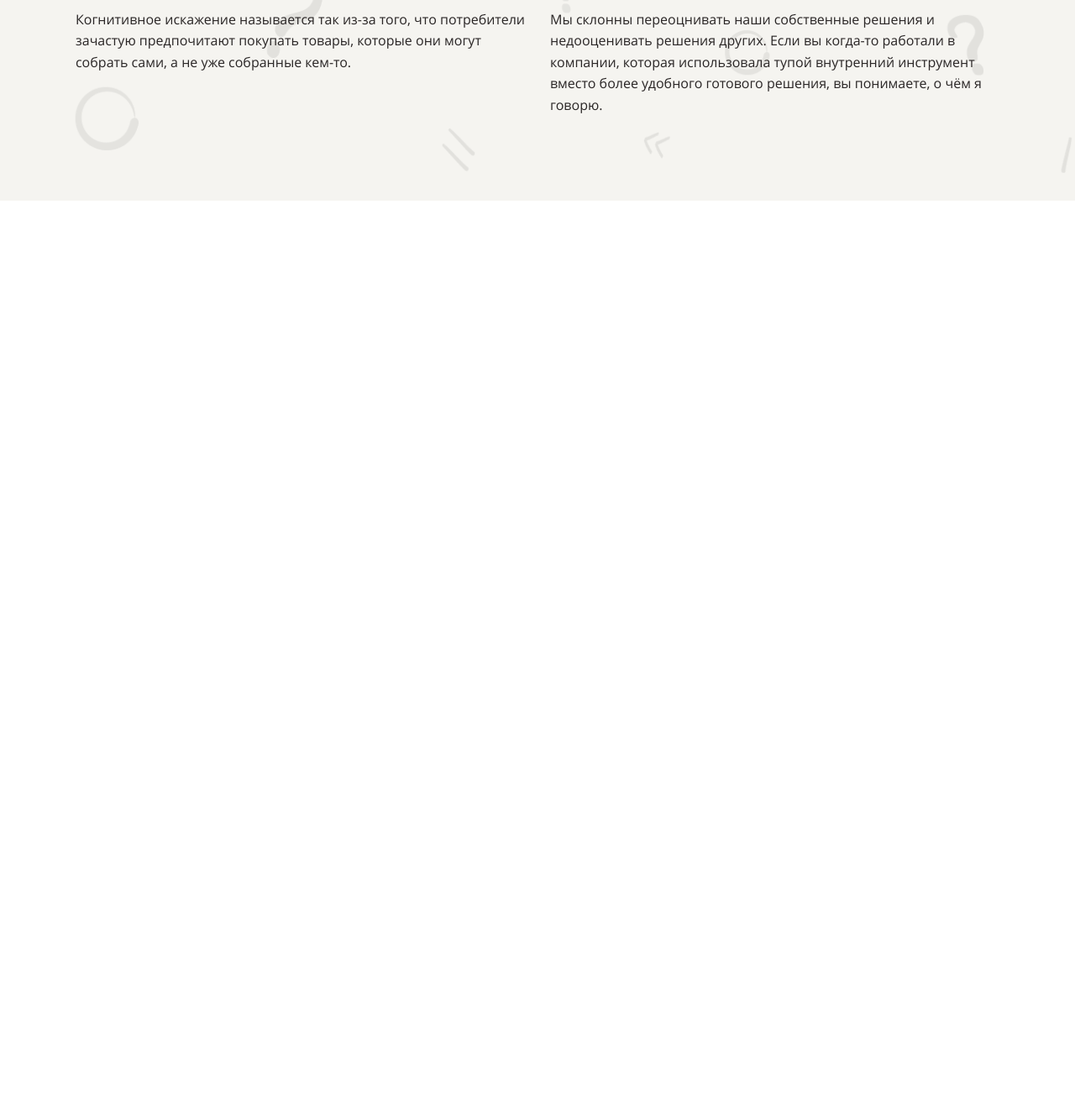
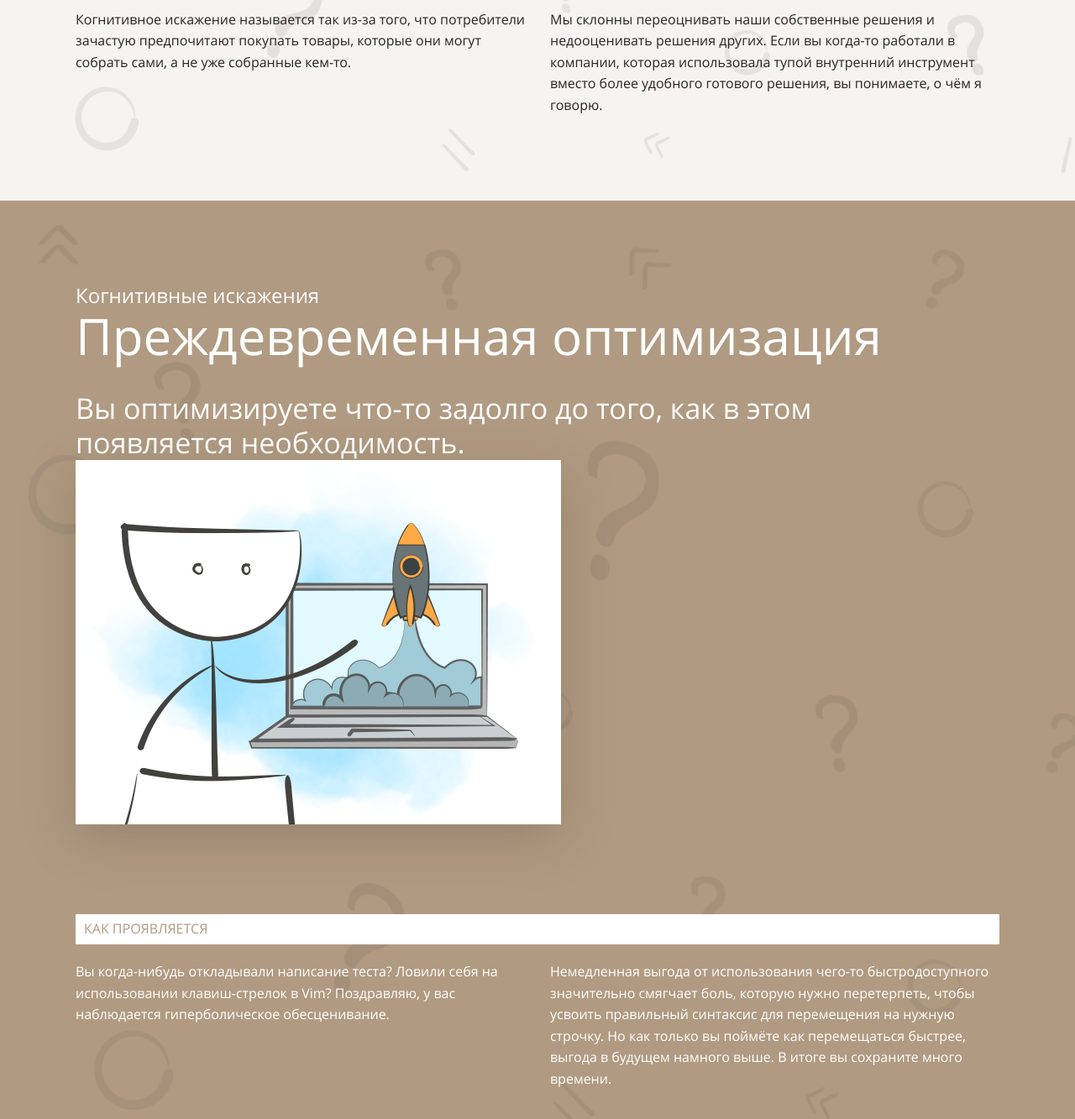
Before and after one commit to maradondt/layout-designer-project-lvl1, a website: page src/index.html in a window 1280 px wide. Shown: the part 4356-5689 px from the top of the page at 84% size. Before the commit the page ends 4595 px from the top, so only its background shows below. Drawn offline with nearby package versions, Linux system fonts and the light colour scheme.

Commit message:
Added optimization section

```diff
--- a/src/index.html
+++ b/src/index.html
@@ -121,8 +121,8 @@
         <div class="content pos-r">
           <div class="row">
             <div class="col">
-              <div class="ikea-img mr-30">
-                <img src="./images/1.png" alt="" class="img" />
+              <div class="section-img mr-30">
+                <img src="./images/1.png" width="578px" height="434px" alt="" class="img" />
               </div>
             </div>
             <div class="col">
@@ -155,6 +155,40 @@
           </div>
         </div>
       </section>
+      <section id="premature-optimization" class="bg-brown bg-img-guess pos-r">
+        <div class="content pos-r">
+          <div class="row">
+            <div class="col mr-30">
+              <p class="subtitle text-white">Когнитивные искажения</p>
+              <h2 class="text-white">Преждевременная оптимизация</h2>
+              <p class="h3 mt-30 section-desctiprion text-white">
+                Вы оптимизируете что-то задолго до того, как в этом появляется необходимость.
+              </p>
+            </div>
+            <div class="col">
+              <div class="section-img">
+                <img src="./images/2.png" width="578px" height="434px" alt="" class="img" />
+              </div>
+            </div>
+          </div>
+          <div class="row mt-100 bg-white">
+            <h3 class="pt-5 pl-10 pb-5 text text-brown ttu">Как проявляется</h3>
+          </div>
+          <div class="row mt-20">
+            <div class="col mr-30">
+              <p class="text text-white">
+                Вы когда-нибудь откладывали написание теста? Ловили себя на использовании клавиш-стрелок в Vim? Поздравляю, у вас наблюдается гиперболическое обесценивание.
+              </p>
+            </div>
+            <div class="col">
+              <p class="text text-white">
+                Немедленная выгода от использования чего-то быстродоступного значительно смягчает боль, которую нужно перетерпеть, чтобы усвоить правильный синтаксис для перемещения на нужную строчку. Но как только вы поймёте как перемещаться быстрее, выгода в будущем намного выше. В итоге вы сохраните много времени.
+              </p>
+            </div>
+          </div>
+        </div>
+
+      </section>
     </main>
     <footer class="footer"></footer>
   </body>
--- a/src/styles/fonts.css
+++ b/src/styles/fonts.css
@@ -81,6 +81,10 @@ body {
   color: var(--main-white);
 }
 
+.text-brown {
+  color: var(--brown);
+}
+
 .section-desctiprion {
   font-family: 'Neucha', 'Comic Sans', sans-serif;
   line-height: 1.2em;
--- a/src/styles/layout.css
+++ b/src/styles/layout.css
@@ -42,6 +42,10 @@
 
 .bg-brown {
   background-color: var(--brown);
+}
+
+.bg-white {
+  background-color: var(--main-white);
 }
 
 .bg-dark {
--- a/src/styles/style.css
+++ b/src/styles/style.css
@@ -71,6 +71,8 @@
   margin-bottom: 16px;
 }
 
-.ikea-img {
+.section-img {
+  width: 578px;
+
   filter: drop-shadow(0 16px 32px rgba(0, 0, 0, 0.15));
 }
```
